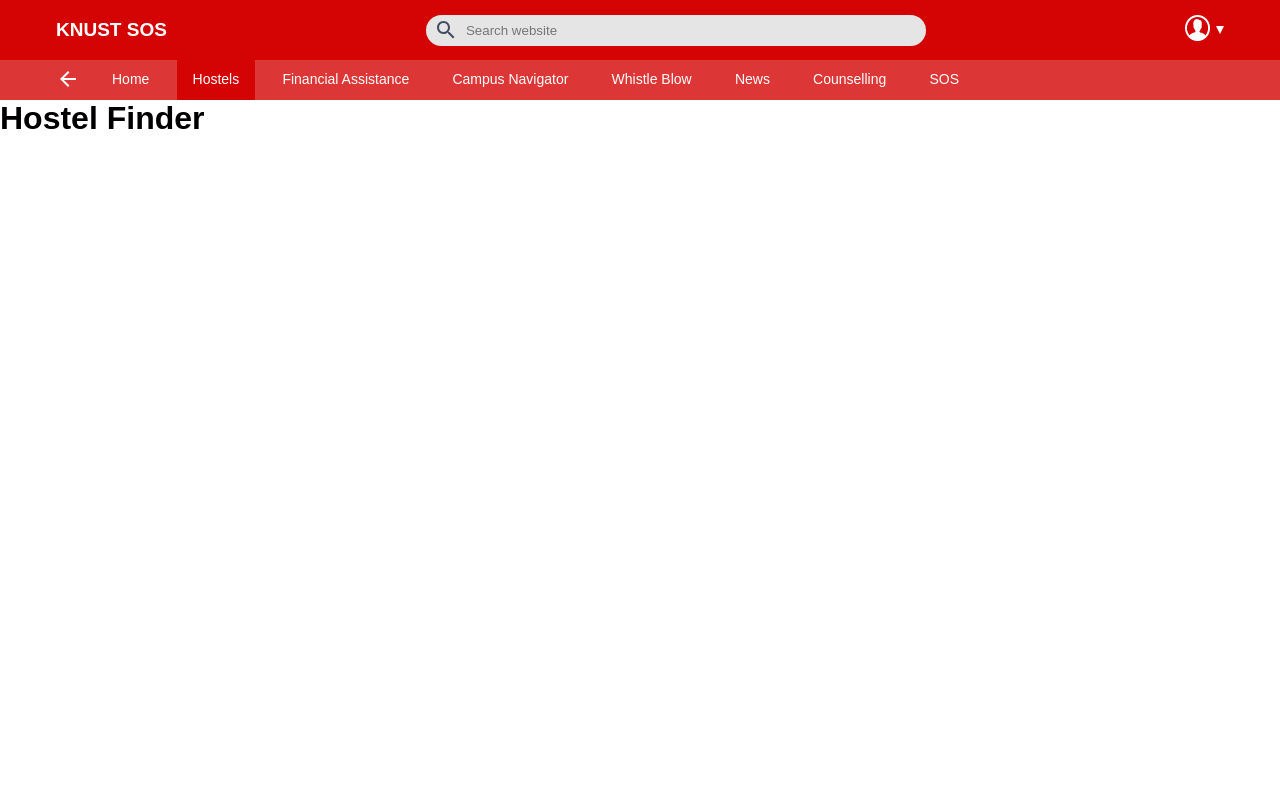
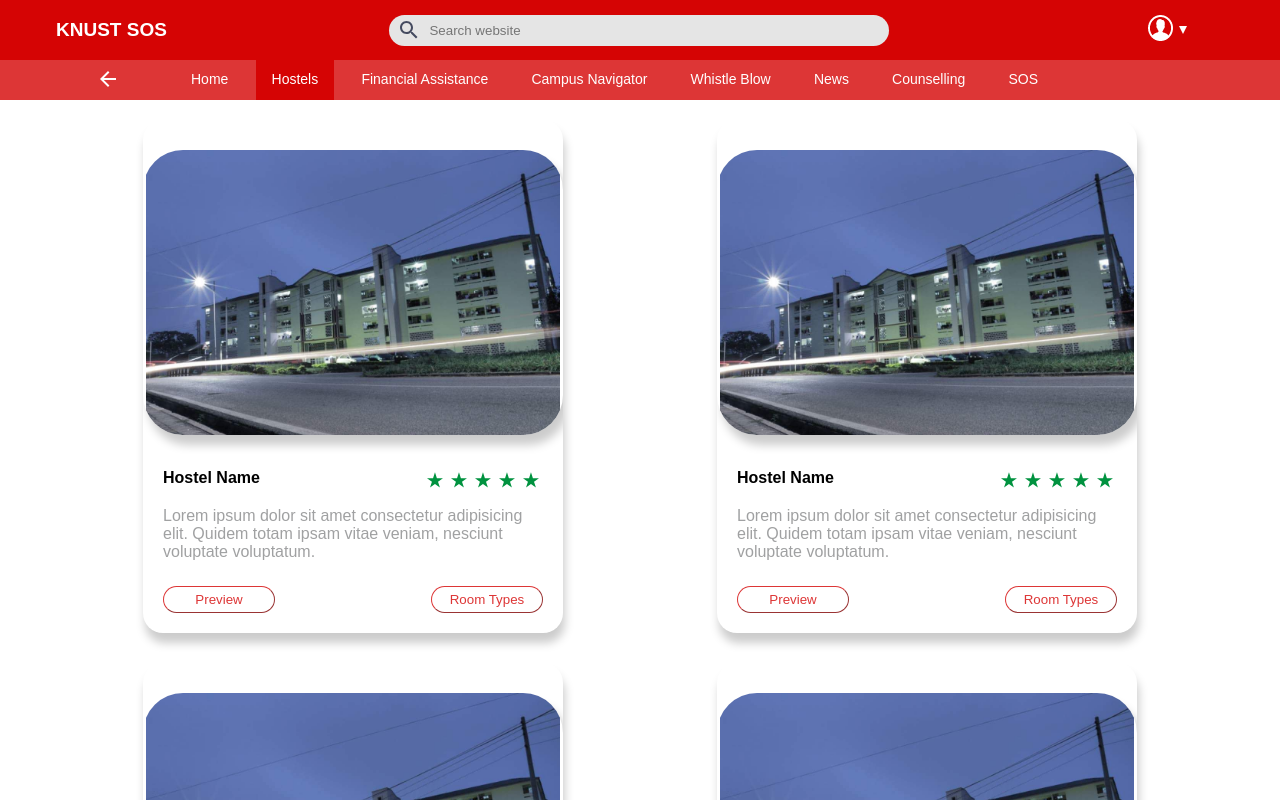
Before and after one commit to Obitrim/Project-SSS, a React (Create React App) app in the folder client/: page /app/hostels in a window 1280 px wide. Shown: the top 800 px of the page. Built offline with nearby package versions, Linux system fonts and the light colour scheme.

Commit message:
Added Hostel list view

```diff
--- a/client/package.json
+++ b/client/package.json
@@ -3,6 +3,8 @@
   "version": "0.1.0",
   "private": true,
   "dependencies": {
+    "@material-ui/core": "^4.11.0",
+    "@material-ui/icons": "^4.9.1",
     "@testing-library/jest-dom": "^4.2.4",
     "@testing-library/react": "^9.5.0",
     "@testing-library/user-event": "^7.2.1",
@@ -12,6 +14,7 @@
     "react-dom": "^16.13.1",
     "react-router-dom": "^5.2.0",
     "react-scripts": "^3.4.3",
+    "sweetalert": "^2.1.2",
     "yup": "^0.29.3"
   },
   "scripts": {
--- /dev/null
+++ b/client/src/components/HostelCard/HostelCard.css
@@ -0,0 +1,70 @@
+.HostelCard {
+    display: flex;
+    flex-direction: column;
+    max-width: 420px;
+    max-height: 550px;
+    border-radius: 20px;
+    box-shadow: 2px 10px 10px #ccc;
+    overflow: hidden;
+}
+
+.HostelCard__img {
+  width: 100%;
+  margin-top: 30px;
+}
+
+.HostelCard__img img {
+  max-height: 285px;
+  border-radius: 40px;
+  object-fit: contain;
+  width: 100%;
+  box-shadow: 5px 10px 10px #ccc;
+}
+
+.HostelCard__info {
+  padding: 20px;
+  margin-top: 10px;
+}
+
+.HostelCard__info__header {
+  display: flex;
+  justify-content: space-between;
+}
+
+.HostelCard__info__ratings {
+  color: var(--success);
+}
+
+.HostelCard__info__desc {
+  color: var(--grey);
+  margin-top: 10px;
+}
+
+.HostelCard__buttons {
+  display: flex;
+  justify-content: space-between;
+  margin-top: 25px;
+}
+
+button {
+  padding: 5px;
+  border-radius: 20px;
+  width: 7rem;
+  border-width: 1px;
+  border-color: var(--danger-light);
+  outline: none;
+  color: var(--danger-light);
+  background-color: var(--white);
+}
+
+button:hover {
+  background-color: var(--danger-light);
+  transition: var(--transition-speed);
+  color: var(--white);
+}
+
+@media (max-width: 1000px) {
+  .HostelCard {
+    margin-bottom: 40px;
+  }
+}
--- /dev/null
+++ b/client/src/components/HostelCard/index.js
@@ -0,0 +1,42 @@
+import React from "react";
+import './HostelCard.css';
+import StarRateIcon from '@material-ui/icons/StarRate';
+
+
+const Index = (props) => {
+    const hostelRating = [];
+    for (let i=0; i<props.hostel_rating; i++){
+        hostelRating.push(<StarRateIcon />)
+    }
+
+  return (
+    <div className="HostelCard">
+      <div className="HostelCard__img">
+        <img src={props.img} alt="" />
+      </div>
+      <div className="HostelCard__info">
+        <div className="HostelCard__info__header">
+          <h4 className="HostelCard__info__title">{props.hostel_name}</h4>
+          <div className="HostelCard__info__ratings">
+            {hostelRating}
+          </div>
+        </div>
+        <div className="HostelCard__info__desc">
+          <p>
+            {props.hostel_desc}
+          </p>
+        </div>
+        <div className="HostelCard__buttons">
+          <div>
+            <button>Preview</button>
+          </div>
+          <div>
+            <button>Room Types</button>
+          </div>
+        </div>
+      </div>
+    </div>
+  );
+};
+
+export default Index;
--- /dev/null
+++ b/client/src/views/ProtectedPages/Hostels/Hostels.css
@@ -0,0 +1,18 @@
+.HostelFinder__Main {
+  margin-top: 10px;
+  padding: 10px;
+}
+
+.HostelFinder__row {
+  display: flex;
+  align-items: center;
+  justify-content: space-around;
+  margin-bottom: 30px;
+}
+
+@media (max-width: 992px) {
+  .HostelFinder__row {
+    flex-direction: column;
+    margin-bottom: 30px;
+  }
+}
--- a/client/src/views/ProtectedPages/Hostels/index.js
+++ b/client/src/views/ProtectedPages/Hostels/index.js
@@ -1,9 +1,56 @@
-import React from 'react';
+import React from "react";
+import "./Hostels.css";
+import Container from "../../../components/Container";
+import HostelCard from "../../../components/HostelCard";
 
 const Index = (props) => {
   return (
-    <h1>Hostel Finder</h1>
-  )
-}
+    <div className="HostelFinder">
+      <Container>
+        <div className="HostelFinder__Main">
+          <div className="HostelFinder__row">
+            <HostelCard
+              img={"/images/hostel_img.jpg"}
+              hostel_name={"Hostel Name"}
+              hostel_desc={
+                "Lorem ipsum dolor sit amet consectetur adipisicing elit. Quidem totam ipsam vitae veniam, nesciunt voluptate voluptatum."
+              }
+              hostel_rating={5}
+            />
+
+            <HostelCard
+              img={"/images/hostel_img.jpg"}
+              hostel_name={"Hostel Name"}
+              hostel_desc={
+                "Lorem ipsum dolor sit amet consectetur adipisicing elit. Quidem totam ipsam vitae veniam, nesciunt voluptate voluptatum."
+              }
+              hostel_rating={5}
+            />
+          </div>
+
+          <div className="HostelFinder__row">
+            <HostelCard
+              img={"/images/hostel_img.jpg"}
+              hostel_name={"Hostel Name"}
+              hostel_desc={
+                "Lorem ipsum dolor sit amet consectetur adipisicing elit. Quidem totam ipsam vitae veniam, nesciunt voluptate voluptatum."
+              }
+              hostel_rating={5}
+            />
+
+            <HostelCard
+              img={"/images/hostel_img.jpg"}
+              hostel_name={"Hostel Name"}
+              hostel_desc={
+                "Lorem ipsum dolor sit amet consectetur adipisicing elit. Quidem totam ipsam vitae veniam, nesciunt voluptate voluptatum."
+              }
+              hostel_rating={5}
+            />
+          </div>
+        </div>
+      </Container>
+    </div>
+  );
+};
 
 export default Index;
```
Also changed, not shown: client/public/images/hostel_img.jpg (added), 1 other file (tests, documents, lock files or other folders).
